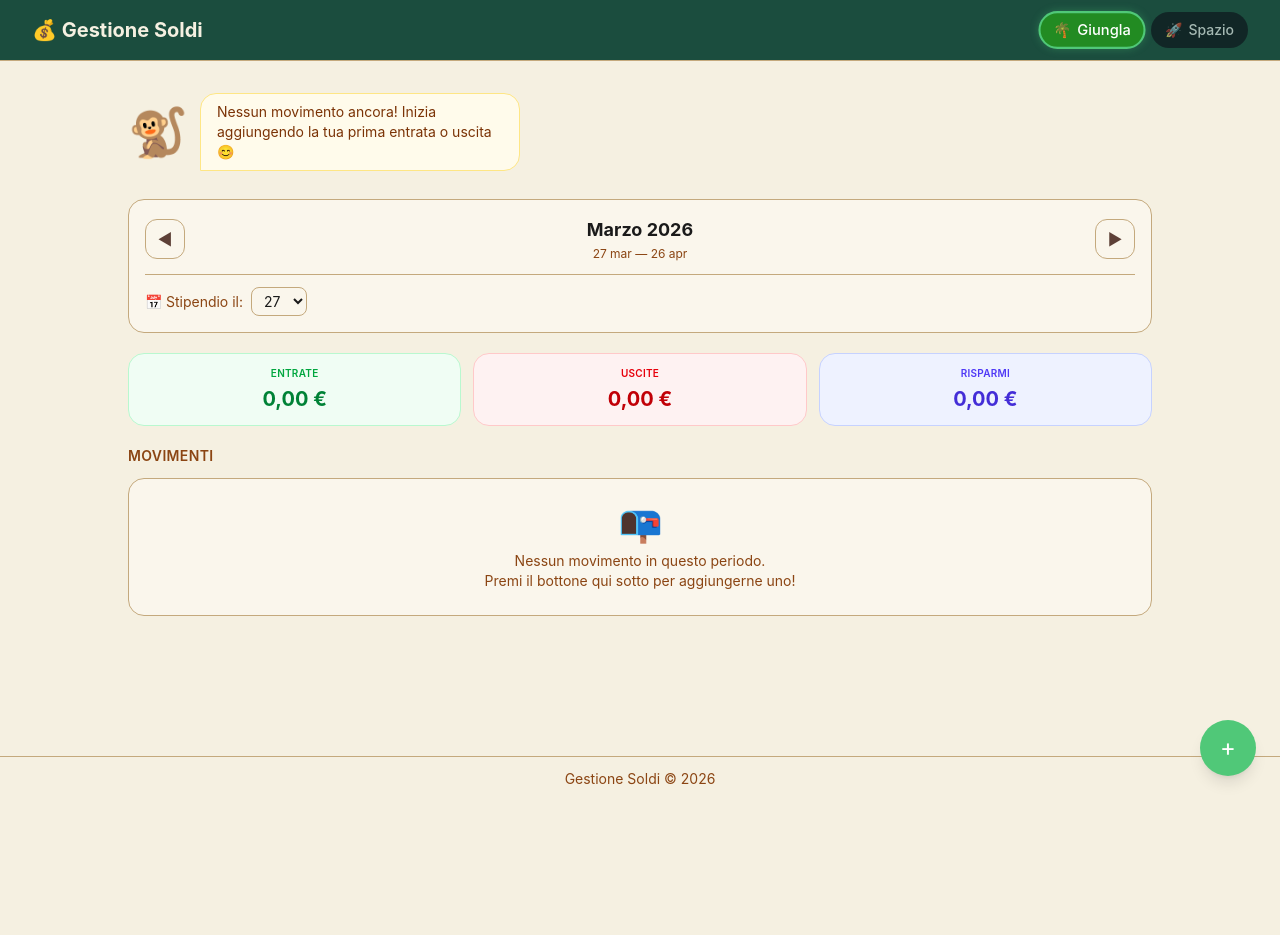
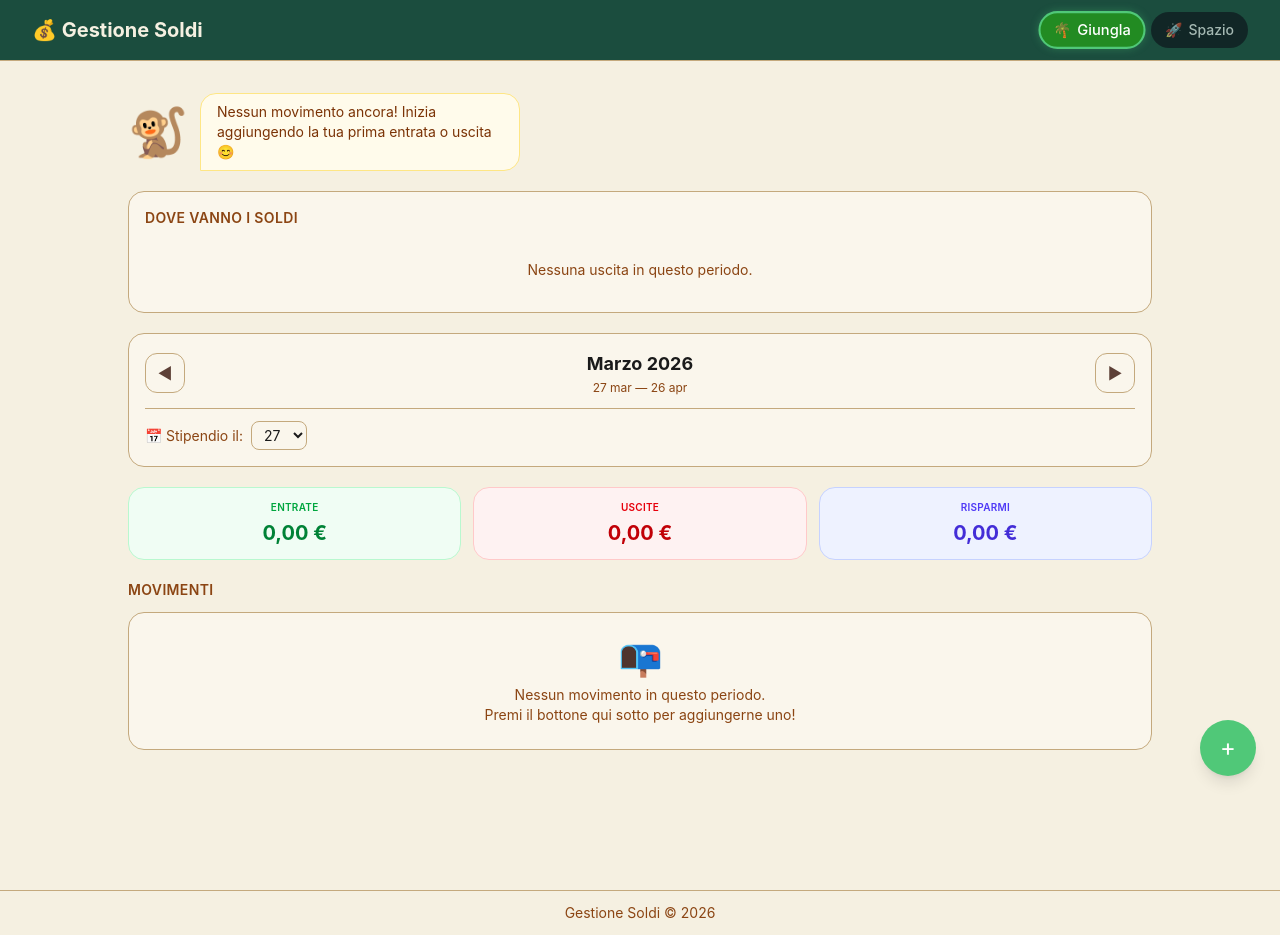
Before and after one commit to Ventieuro/Hermes, a React (Vite) app: page / in a window 1280 px wide. Before the commit the page ends 801 px from the top, so only its background shows below. Built offline with nearby package versions, Linux system fonts and the light colour scheme.

Commit message:
fix torta

```diff
--- /dev/null
+++ b/src/components/ExpensePieChart.tsx
@@ -0,0 +1,151 @@
+import type { Transaction } from '../shared/types'
+import { DASHBOARD } from '../shared/labels'
+
+// ─── Colori per le categorie di uscita ───────────────────
+const EXPENSE_COLORS = [
+  '#ef4444', // rosso
+  '#f97316', // arancione
+  '#eab308', // giallo
+  '#06b6d4', // ciano
+  '#3b82f6', // blu
+  '#8b5cf6', // viola
+  '#ec4899', // rosa
+  '#f43f5e', // rosa-rosso
+]
+const SAVINGS_COLOR = '#22c55e' // verde per i risparmi
+
+interface Slice {
+  category: string
+  amount: number
+  percent: number
+  color: string
+}
+
+interface ExpensePieChartProps {
+  transactions: Transaction[]
+}
+
+function buildSlices(transactions: Transaction[]): Slice[] {
+  const income = transactions.filter((t) => t.type === 'entrata').reduce((s, t) => s + t.amount, 0)
+  const expenses = transactions.filter((t) => t.type === 'uscita')
+  if (expenses.length === 0) return []
+
+  // Il totale base è il massimo tra entrate e uscite (se spendi più di quanto guadagni, la torta copre tutto)
+  const totalExpenses = expenses.reduce((s, t) => s + t.amount, 0)
+  const base = Math.max(income, totalExpenses)
+
+  const byCategory = new Map<string, number>()
+  for (const tx of expenses) {
+    byCategory.set(tx.category, (byCategory.get(tx.category) ?? 0) + tx.amount)
+  }
+
+  const slices: Slice[] = [...byCategory.entries()]
+    .sort((a, b) => b[1] - a[1])
+    .map(([category, amount], i) => ({
+      category,
+      amount,
+      percent: Math.round((amount / base) * 100),
+      color: EXPENSE_COLORS[i % EXPENSE_COLORS.length],
+    }))
+
+  // Aggiungi fetta risparmi se entrate > uscite
+  const savings = income - totalExpenses
+  if (savings > 0) {
+    slices.push({
+      category: DASHBOARD.risparmiLabel,
+      amount: savings,
+      percent: Math.round((savings / base) * 100),
+      color: SAVINGS_COLOR,
+    })
+  }
+
+  return slices
+}
+
+function buildConicGradient(slices: Slice[]): string {
+  const parts: string[] = []
+  let cumulative = 0
+  for (const s of slices) {
+    const start = cumulative
+    cumulative += s.percent
+    parts.push(`${s.color} ${start}% ${cumulative}%`)
+  }
+  return `conic-gradient(${parts.join(', ')})`
+}
+
+function formatEuro(amount: number) {
+  return amount.toLocaleString('it-IT', { style: 'currency', currency: 'EUR' })
+}
+
+function ExpensePieChart({ transactions }: ExpensePieChartProps) {
+  const slices = buildSlices(transactions)
+  const totalIncome = transactions.filter((t) => t.type === 'entrata').reduce((s, t) => s + t.amount, 0)
+  const totalExpenses = transactions.filter((t) => t.type === 'uscita').reduce((s, t) => s + t.amount, 0)
+
+  return (
+    <div
+      className="rounded-2xl p-4 transition-colors duration-300"
+      style={{ backgroundColor: 'var(--bg-card)', border: '1px solid var(--border)' }}
+    >
+      <h2
+        className="text-sm font-semibold uppercase tracking-wide mb-4"
+        style={{ color: 'var(--text-muted)' }}
+      >
+        {DASHBOARD.graficoSpese}
+      </h2>
+
+      {slices.length === 0 ? (
+        <p className="text-sm text-center py-4" style={{ color: 'var(--text-muted)' }}>
+          {DASHBOARD.nessunGrafico}
+        </p>
+      ) : (
+        <div className="flex flex-col sm:flex-row items-center gap-4">
+          {/* Donut */}
+          <div className="relative w-44 h-44 flex-shrink-0">
+            <div
+              className="w-full h-full rounded-full"
+              style={{ background: buildConicGradient(slices) }}
+            />
+            {/* Buco centrale */}
+            <div
+              className="absolute inset-0 m-auto w-24 h-24 rounded-full flex flex-col items-center justify-center"
+              style={{ backgroundColor: 'var(--bg-card)' }}
+            >
+              <span className="text-[10px] font-semibold text-green-500">{DASHBOARD.entrate}</span>
+              <span className="text-xs font-bold" style={{ color: 'var(--text-primary)' }}>
+                {formatEuro(totalIncome)}
+              </span>
+              <span className="text-[10px] font-semibold text-red-500 mt-0.5">{DASHBOARD.uscite}</span>
+              <span className="text-xs font-bold" style={{ color: 'var(--text-primary)' }}>
+                {formatEuro(totalExpenses)}
+              </span>
+            </div>
+          </div>
+
+          {/* Legenda */}
+          <div className="flex-1 space-y-1.5 w-full">
+            {slices.map((s) => (
+              <div key={s.category} className="flex items-center gap-2 text-sm">
+                <span
+                  className="w-3 h-3 rounded-sm flex-shrink-0"
+                  style={{ backgroundColor: s.color }}
+                />
+                <span className="flex-1 truncate" style={{ color: 'var(--text-primary)' }}>
+                  {s.category}
+                </span>
+                <span className="font-medium tabular-nums" style={{ color: 'var(--text-secondary)' }}>
+                  {s.percent}%
+                </span>
+                <span className="text-xs tabular-nums" style={{ color: 'var(--text-muted)' }}>
+                  {formatEuro(s.amount)}
+                </span>
+              </div>
+            ))}
+          </div>
+        </div>
+      )}
+    </div>
+  )
+}
+
+export default ExpensePieChart
--- a/src/pages/Dashboard.tsx
+++ b/src/pages/Dashboard.tsx
@@ -3,6 +3,7 @@ import Mascot from '../components/Mascot'
 import AddTransactionForm from '../components/AddTransactionForm'
 import { loadTransactions, getTransactionsInPeriod, deleteTransaction, loadSettings, saveSettings } from '../shared/storage'
 import type { Transaction } from '../shared/types'
+import ExpensePieChart from '../components/ExpensePieChart'
 import { DASHBOARD, MASCOTTE } from '../shared/labels'
 
 function getPeriod(payDay: number, offset: number) {
@@ -82,8 +83,11 @@ function Dashboard() {
   return (
     <div className="space-y-5 pb-24">
 
-      {/* Mascotte saluto */}
-      <Mascot mood={mascot.mood} message={mascot.message} />
+      {/* Mascotte + Grafico insieme */}
+      <div className="space-y-3">
+        <Mascot mood={mascot.mood} message={mascot.message} />
+        <ExpensePieChart transactions={periodTx} />
+      </div>
 
       {/* Navigazione periodo */}
       <div className="rounded-2xl p-4 transition-colors duration-300" style={{ backgroundColor: 'var(--bg-card)', border: '1px solid var(--border)' }}>
--- a/src/shared/labels.ts
+++ b/src/shared/labels.ts
@@ -70,6 +70,9 @@ const STRINGS = {
       (desc: string) => `¿Eliminar "${desc}"?`,
     ),
     aggiungiMovimento:            t('Aggiungi movimento',                              'Add transaction',                        'Añadir movimiento'),
+    graficoSpese:                 t('Dove vanno i soldi',                              'Where your money goes',                  'A dónde va el dinero'),
+    nessunGrafico:                t('Nessuna uscita in questo periodo.',               'No expenses in this period.',            'No hay gastos en este período.'),
+    risparmiLabel:                t('Risparmi',                                        'Savings',                                'Ahorros'),
   },
 
   // ── Mascotte ───────────────────────────────────────────
```
Also changed, not shown: 1 other file (tests, documents, lock files or other folders).
